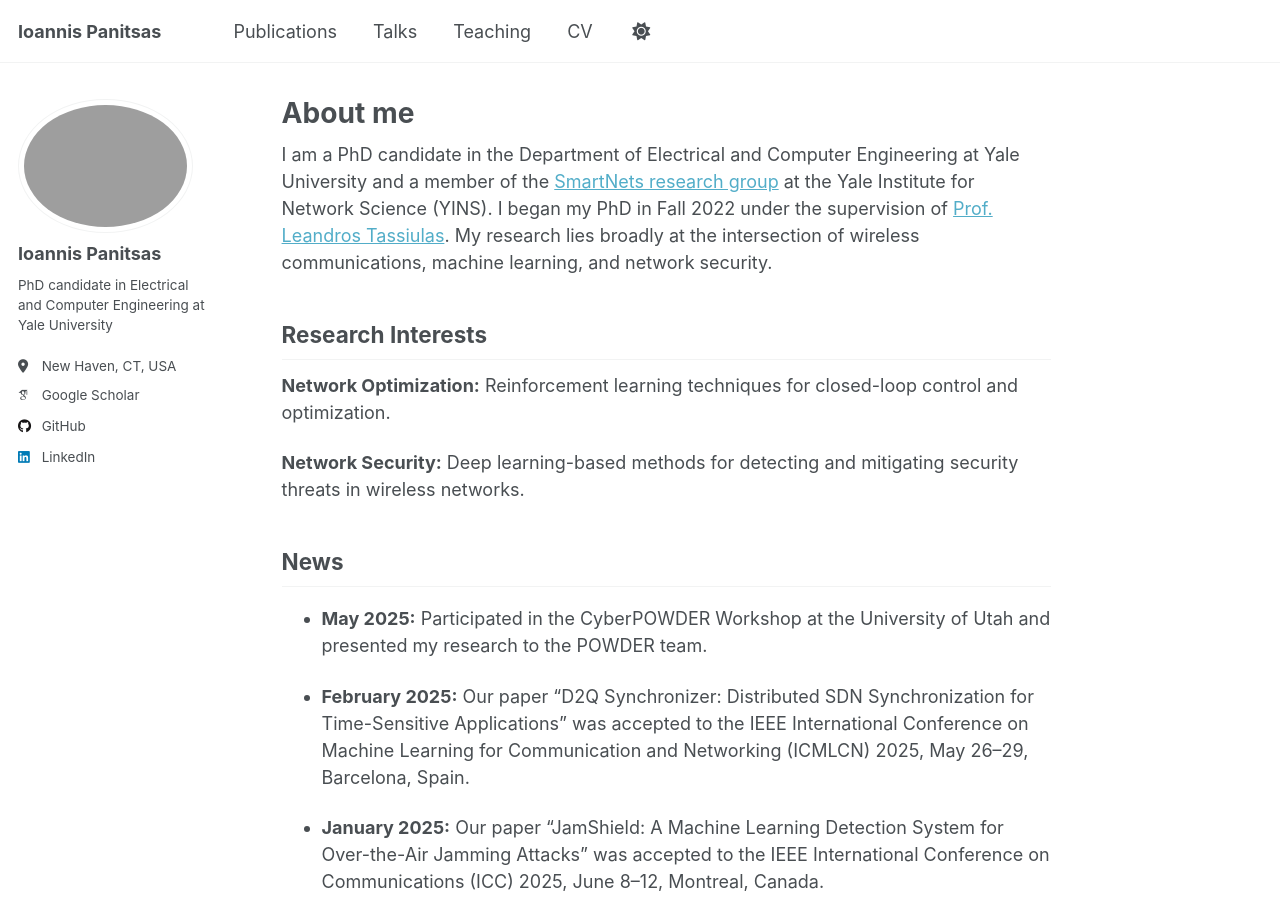
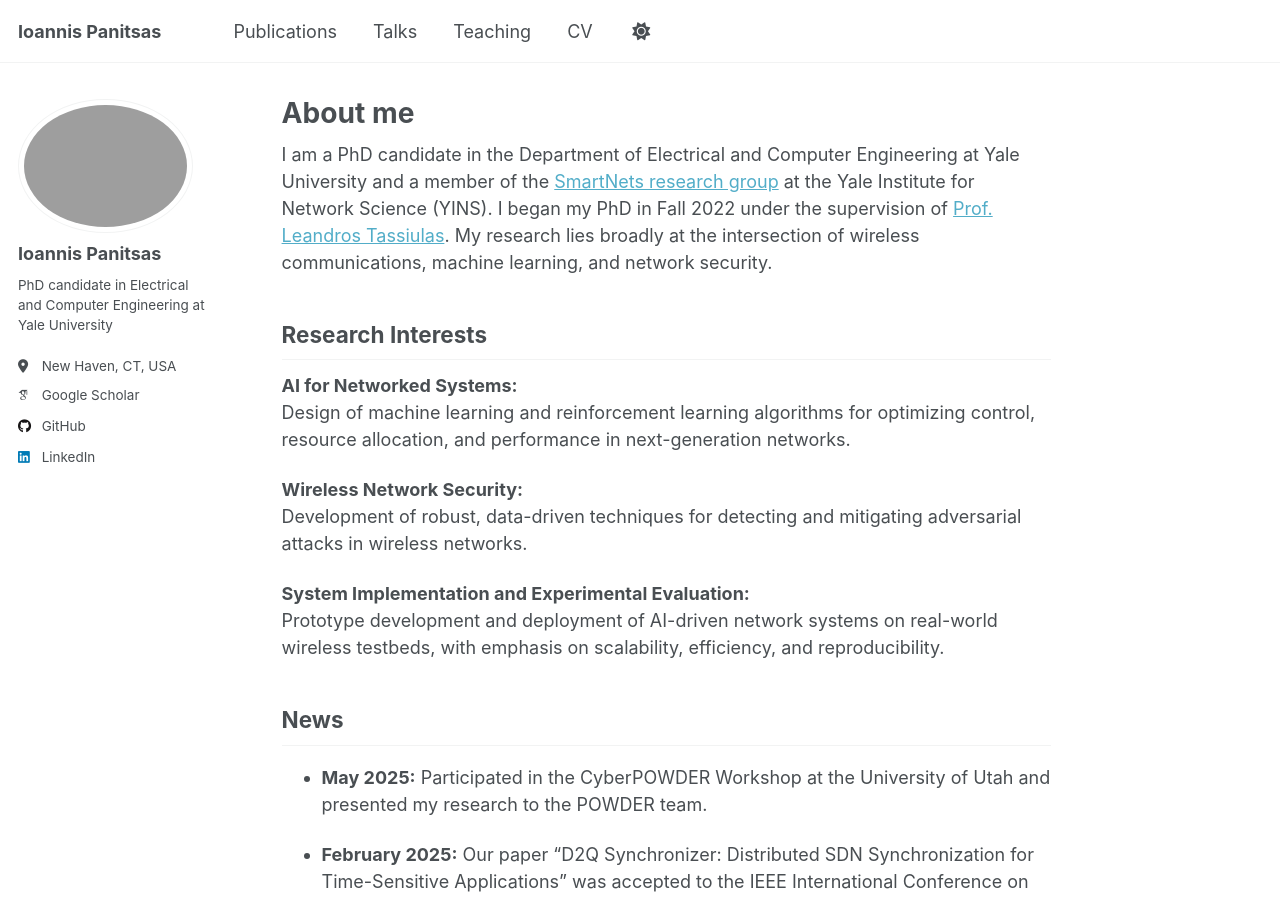
Before and after one commit to panitsasi/panitsasi.github.io, a Jekyll site: the page built from _pages/about.md, in a window 1280 px wide and 900 px high. Built offline with Jekyll 4.4.1, drawn with Linux system fonts in a browser that asks for light colours; some web fonts are replaced.

Commit message:
Updated the index page

```diff
--- a/_pages/about.md
+++ b/_pages/about.md
@@ -6,12 +6,14 @@ author_profile: true
 I am a PhD candidate in the Department of Electrical and Computer Engineering at Yale University and a member of the [SmartNets research group](https://smartnets.yale.edu/) at the Yale Institute for Network Science (YINS). I began my PhD in Fall 2022 under the supervision of [Prof. Leandros Tassiulas](https://engineering.yale.edu/research-and-faculty/faculty-directory/leandros-tassiulas).   My research lies broadly at the intersection of wireless communications, machine learning, and network security.
 
 ## Research Interests
-**Network Optimization:**
-Reinforcement learning techniques for closed-loop control and optimization.
+**AI for Networked Systems:**
+Design of machine learning and reinforcement learning algorithms for optimizing control, resource allocation, and performance in next-generation networks.
 
-**Network Security:**
-Deep learning-based methods for detecting and mitigating security threats in wireless networks.
+**Wireless Network Security:**
+Development of robust, data-driven techniques for detecting and mitigating adversarial attacks in wireless networks.
 
+**System Implementation and Experimental Evaluation:**
+Prototype development and deployment of AI-driven network systems on real-world wireless testbeds, with emphasis on scalability, efficiency, and reproducibility.
 
 ## News
 - **May 2025:** Participated in the CyberPOWDER Workshop at the University of Utah and presented my research to the POWDER team.
```
